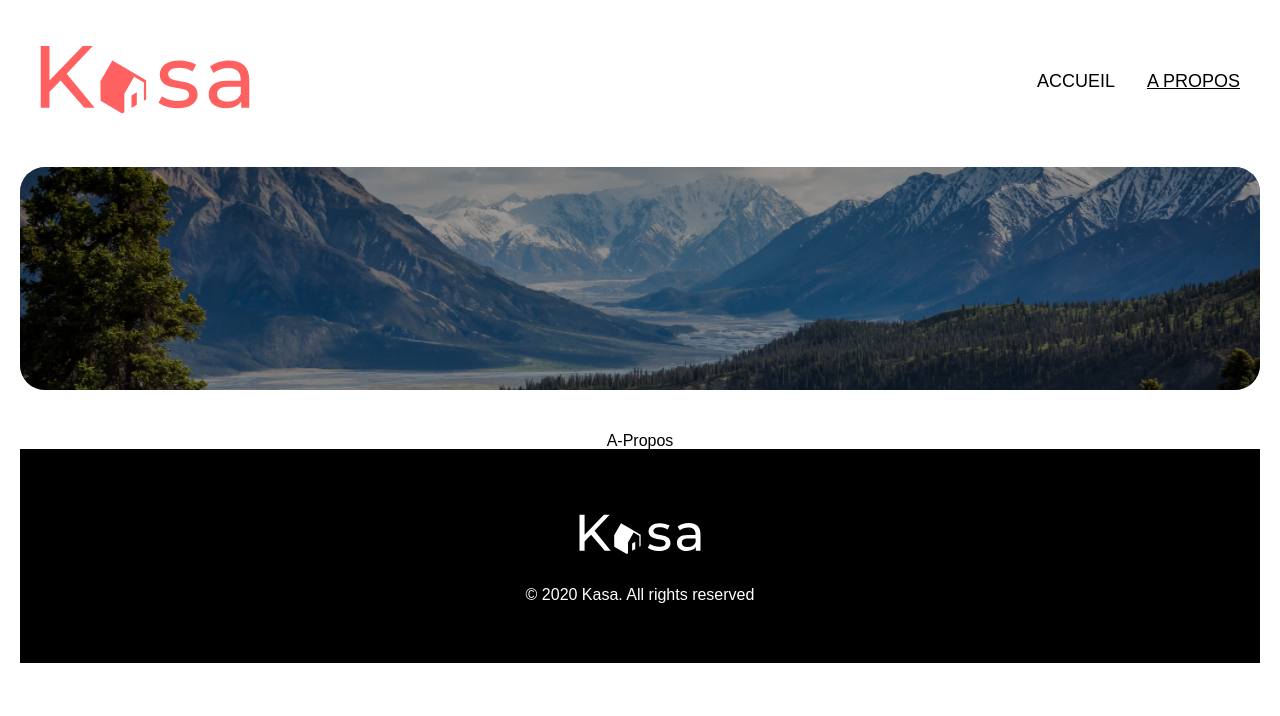
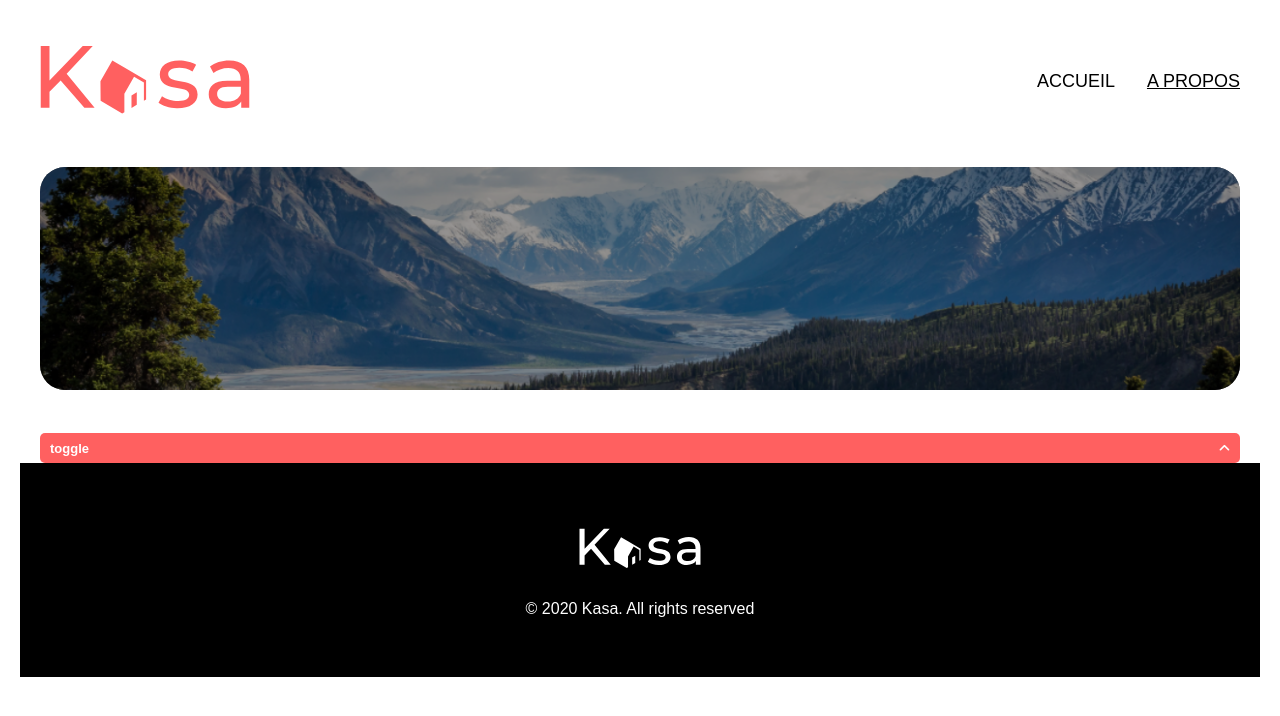
Before and after one commit to Erilerth/Kasa-OC, a React (Vite) app: page /a-propos in a window 1280 px wide. Shown: the top 716 px of the page. Built offline with nearby package versions, Linux system fonts and the light colour scheme.

Commit message:
feat: create collapsible component

```diff
--- a/index.html
+++ b/index.html
@@ -9,5 +9,8 @@
   <body>
     <div id="root"></div>
     <script type="module" src="/src/main.jsx"></script>
+    <script
+      src="https://kit.fontawesome.com/e8e2948022.js"
+      crossorigin="anonymous"></script>
   </body>
 </html>
--- a/src/components/banner/_banner.scss
+++ b/src/components/Banner/_banner.scss
@@ -21,8 +21,8 @@
     width: 100%;
     height: 100%;
     object-fit: cover;
+    opacity: 0.6;
     border-radius: $rounded-10;
-    opacity: 0.6;
     z-index: -1;
 
     @include respond-to('laptop') {
--- /dev/null
+++ b/src/components/Collapsible/Collapsible.jsx
@@ -0,0 +1,19 @@
+import { useState } from 'react';
+import './_collapsible.scss';
+
+export default function Collapsible() {
+  const [open, setOpen] = useState(false);
+
+  function toggle() {
+    setOpen(!open);
+  }
+
+  return (
+    <div>
+      <button onClick={toggle}>
+        toggle <i className='fa-solid fa-angle-up'></i>
+      </button>
+      {open && <div className='collapse-content'>content</div>}
+    </div>
+  );
+}
--- /dev/null
+++ b/src/components/Collapsible/_collapsible.scss
@@ -0,0 +1,27 @@
+@use '../../utils/styles/utils.scss' as *;
+
+#collapsible {
+  button {
+    cursor: pointer;
+    font-family: $main-font;
+    @include flex_row;
+    align-items: center;
+    justify-content: space-between;
+    background: $main-color;
+    border: none;
+    border-radius: $rounded-5;
+    width: 100%;
+    padding: 0 10px;
+    height: 30px;
+    font-size: 13px;
+    font-weight: $title-font-weight;
+    color: white;
+  }
+
+  .collapse-content {
+    background: $gallery-bg;
+    font-size: 12px;
+    padding: 20px;
+    border-radius: $rounded-5;
+  }
+}
--- a/src/pages/A-Propos/A-Propos.jsx
+++ b/src/pages/A-Propos/A-Propos.jsx
@@ -1,11 +1,14 @@
-import Banner from '../../components/banner/Banner';
+import Banner from '../../components/Banner/Banner';
+import Collapsible from '../../components/Collapsible/Collapsible';
 
 function APropos() {
   return (
-    <>
+    <main className='container'>
       <Banner />
-      <p>A-Propos</p>
-    </>
+      <section id='collapsible'>
+        <Collapsible />
+      </section>
+    </main>
   );
 }
 
--- a/src/pages/home/Home.jsx
+++ b/src/pages/home/Home.jsx
@@ -1,6 +1,6 @@
 import { useContext } from 'react';
 import { Link } from 'react-router-dom';
-import Banner from '../../components/banner/Banner';
+import Banner from '../../components/Banner/Banner';
 import Card from '../../components/Card/Card';
 import LogementContext from '../../context/LogementContext';
 import './_home.scss';
--- a/src/utils/styles/_variables.scss
+++ b/src/utils/styles/_variables.scss
@@ -9,6 +9,7 @@ $rounded-10: 10px;
 $rounded-25: 25px;
 
 /**** Colors ****/
+$main-color: #ff6060;
 $gallery-bg: #f7f7f7;
 
 /**** Breakpoints ****/
```
Also changed, not shown: src/components/Banner/Banner.jsx (renamed from src/components/banner/Banner.jsx).
